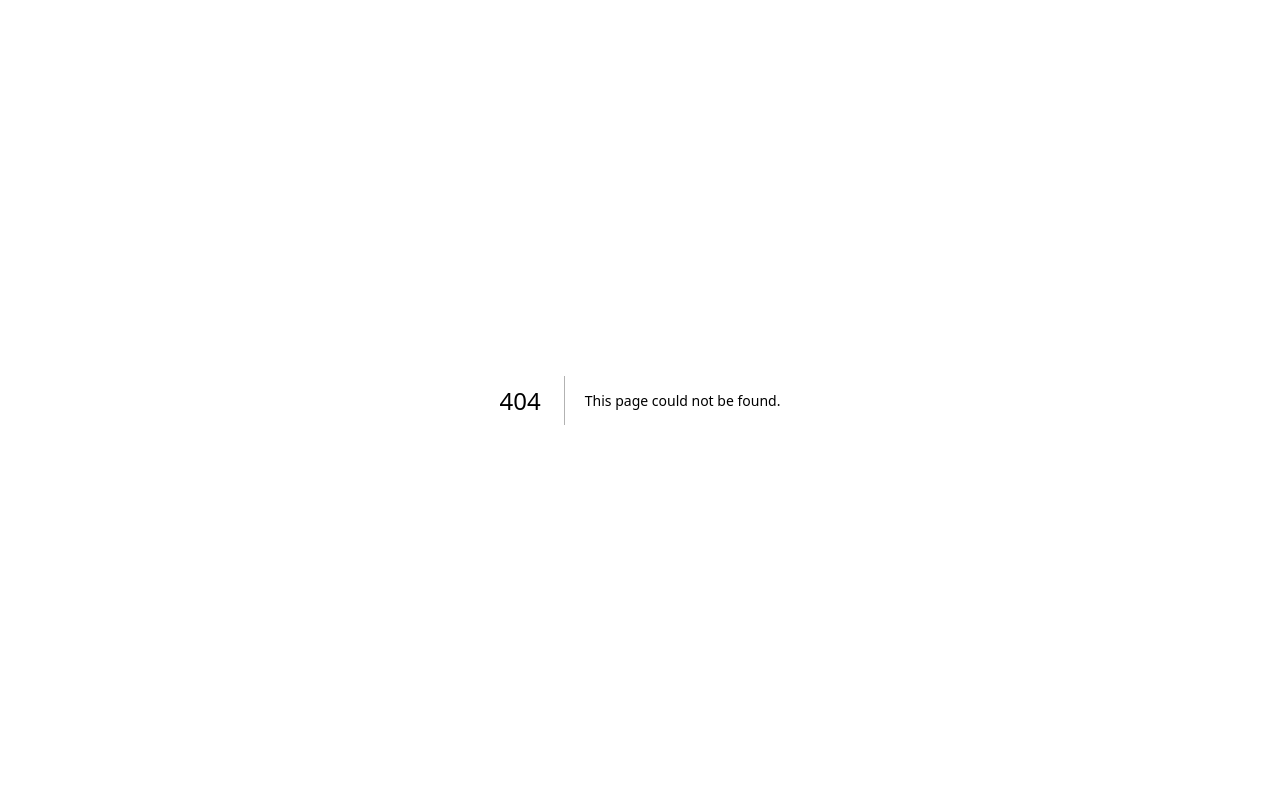
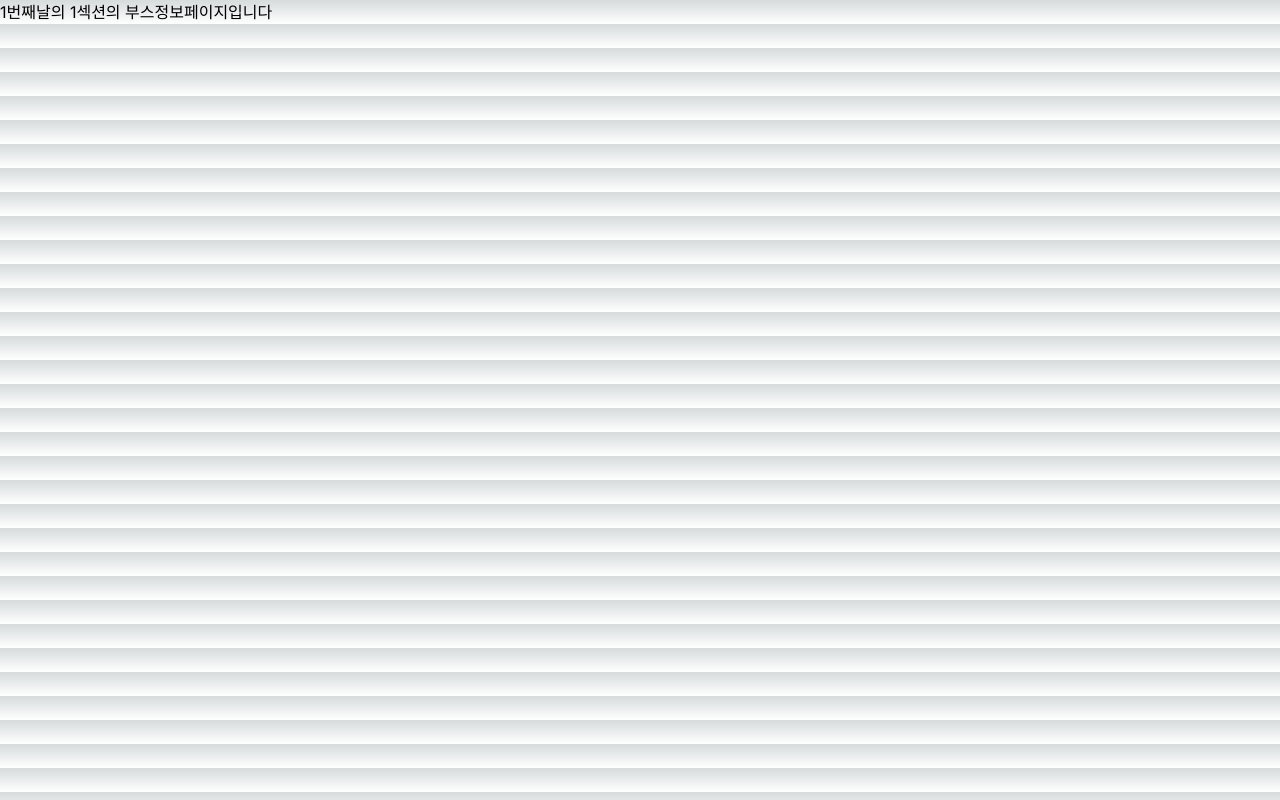
Before and after one commit to ajoufesta/client, a Next.js app: page /booths/1/1 in a window 1280 px wide. Before the commit this address had no page. Built offline with nearby package versions, Linux system fonts and the light colour scheme.

Commit message:
feat/#1 : 부스페이지 day,section에 따른 동적 라우팅:

```diff
--- /dev/null
+++ b/src/app/booths/[dayId]/[sectionId]/page.tsx
@@ -0,0 +1,11 @@
+import React from "react";
+
+const page = ({ params }: { params: { dayId: string; sectionId: string } }) => {
+  return (
+    <div>
+      {params.dayId}번째날의 {params.sectionId}섹션의 부스정보페이지입니다
+    </div>
+  );
+};
+
+export default page;
```
